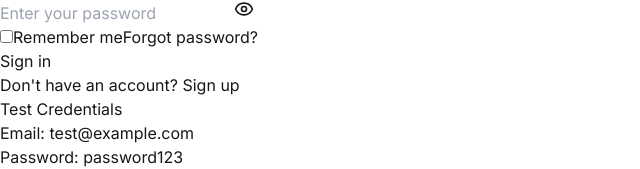
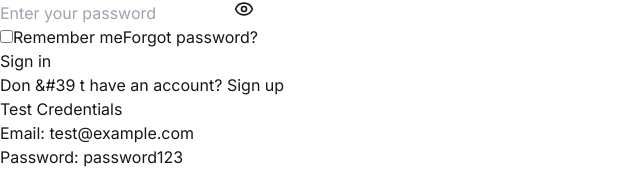
Before and after one commit to gorollth/prototype, a Next.js app: page /login in a window 1280 px wide. Shown: the part 332-501 px from the top of the page, without its empty margins (0-640 px from the left). Built offline with nearby package versions, Linux system fonts and the light colour scheme.

Commit message:
remove sth never use

```diff
--- a/src/app/login/page.tsx
+++ b/src/app/login/page.tsx
@@ -160,7 +160,7 @@ export default function LoginPage() {
 
           {/* Sign Up Link */}
           <p className="text-center text-sm text-gray-600">
-            Don't have an account?{' '}
+            Don &#39 t have an account?{' '}
             <Link href="/signup" className="text-blue-600 hover:underline">
               Sign up
             </Link>
--- a/src/app/report-obstacle/page.tsx
+++ b/src/app/report-obstacle/page.tsx
@@ -2,7 +2,7 @@
 'use client';
 
 import { useState } from 'react';
-import { Camera, ChevronLeft, MapPin, X } from 'lucide-react';
+import { Camera, ChevronLeft, X } from 'lucide-react';
 import { useRouter } from 'next/navigation';
 
 export default function ReportObstaclePage() {
--- a/src/app/routes/[id]/page.tsx
+++ b/src/app/routes/[id]/page.tsx
@@ -2,7 +2,6 @@
 
 import { ArrowLeft, MapPin, Clock, Calendar, Star, Navigation } from 'lucide-react';
 import { useEffect, useState } from 'react';
-import { useSearchParams } from 'next/navigation';
 
 // Sample routes data with accessibility levels
 const sampleRoutes = [
--- a/src/components/LocationMarker.tsx
+++ b/src/components/LocationMarker.tsx
@@ -2,7 +2,7 @@
 'use client';
 
 import { Marker, Popup } from 'react-leaflet';
-import { ShoppingBag, Bus, Store, Trees, Accessibility, Star } from 'lucide-react';
+import { ShoppingBag, Bus, Trees, Accessibility, Star } from 'lucide-react';
 import L from 'leaflet';
 
 interface LocationFeature {
--- a/src/components/Map.tsx
+++ b/src/components/Map.tsx
@@ -5,7 +5,7 @@ import { useEffect, useState } from 'react';
 import { MapContainer, TileLayer, Marker, Popup, useMap, useMapEvents, Polyline } from 'react-leaflet';
 import 'leaflet/dist/leaflet.css';
 import L from 'leaflet';
-import { Navigation, Crosshair } from 'lucide-react';
+import { Crosshair } from 'lucide-react';
 import { LocationMarker } from './LocationMarker';
 import { accessibleLocations } from '@/data/locations';
 
--- a/src/components/SearchBar.tsx
+++ b/src/components/SearchBar.tsx
@@ -11,10 +11,6 @@ interface SearchBarProps {
 export function SearchBar({ onSearch }: SearchBarProps) {
   const [query, setQuery] = useState('');
   const [showFilters, setShowFilters] = useState(false);
-
-  const handleSearch = () => {
-    onSearch(query);
-  };
 
   const handleClear = () => {
     setQuery('');
```
